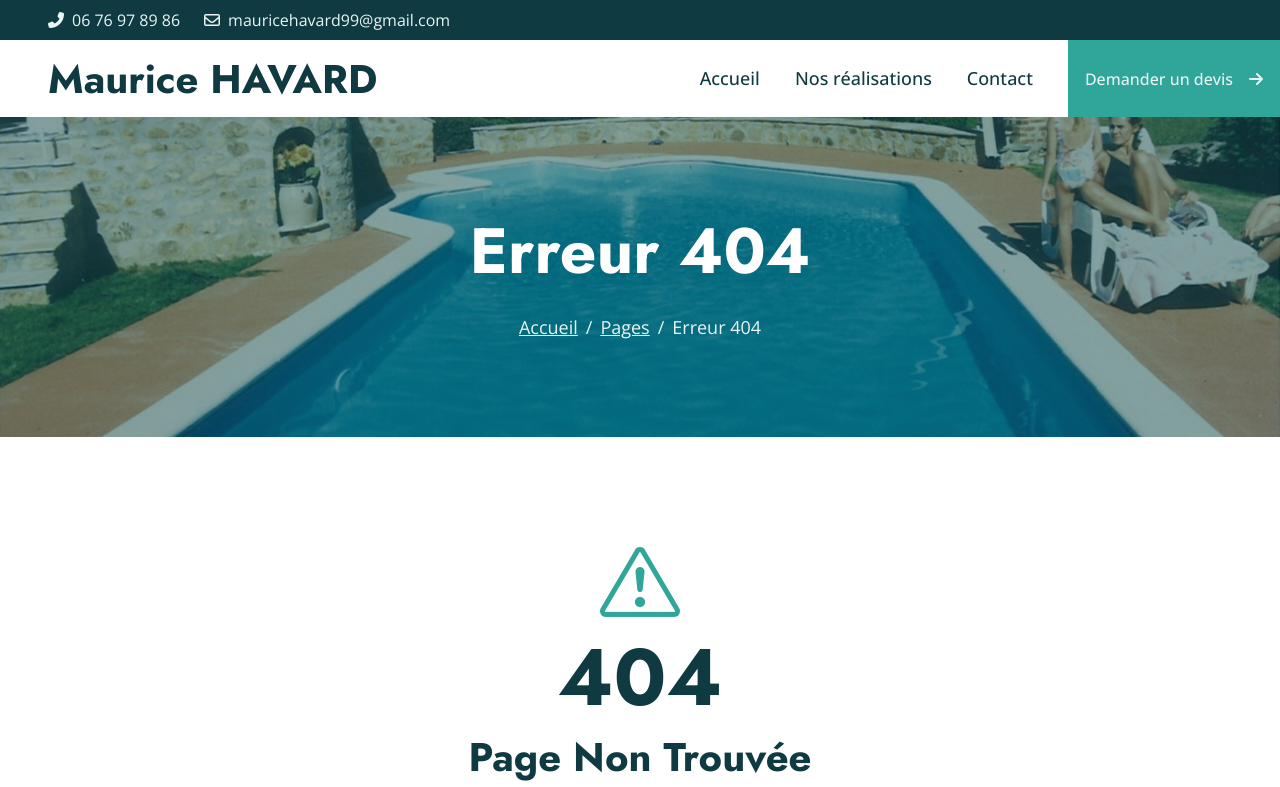
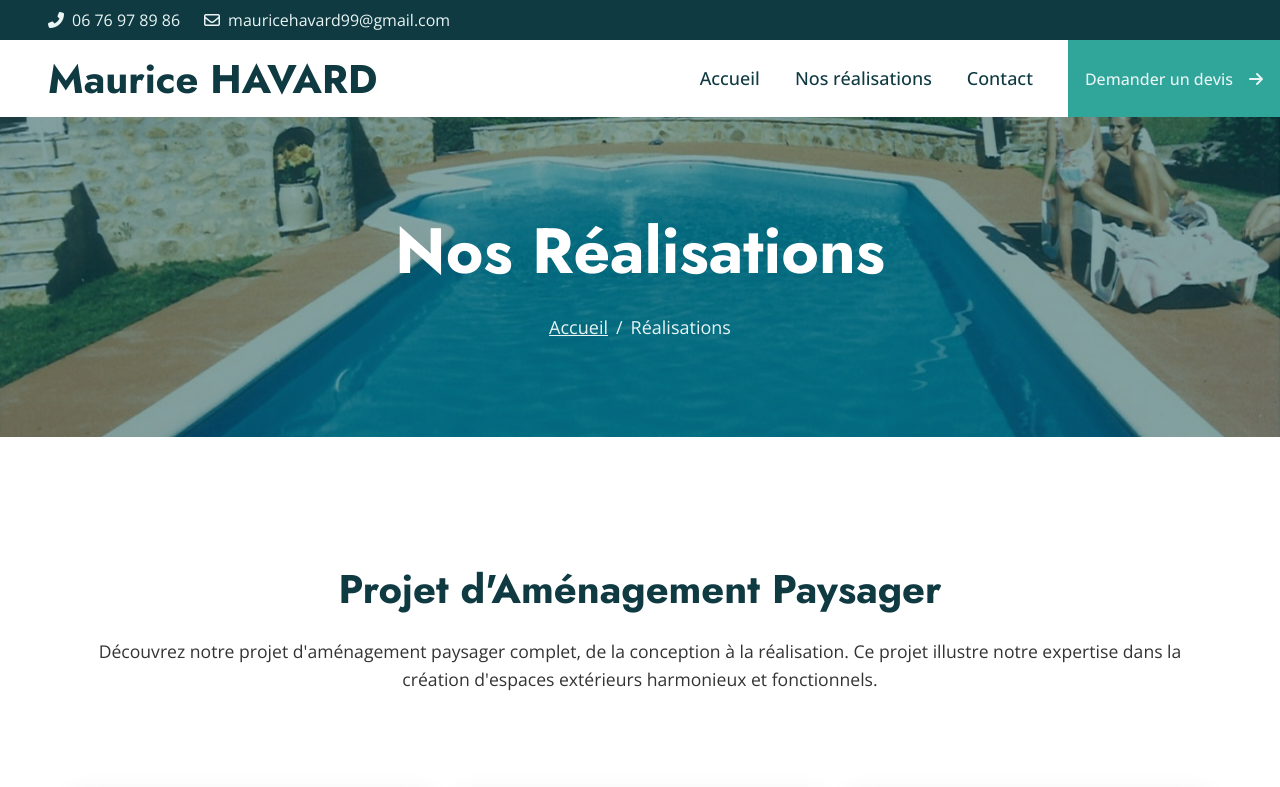
Before and after one commit to MargotRasamy/maurice-havard, a React (Create React App) app: page /maurice-havard/projets in a window 1280 px wide. Shown: the top 787 px of the page. Built offline with nearby package versions, Linux system fonts and the light colour scheme; no server answers.

Commit message:
update links

```diff
--- a/src/App.js
+++ b/src/App.js
@@ -35,9 +35,9 @@ function App() {
           <Navbar />
           <Routes>
             <Route path="/" element={<Home />} />
-            <Route path="/projects" element={<Projects />} />
+            <Route path="/projets" element={<Projects />} />
             <Route path="/contact" element={<Contact />} />
-            <Route path="/quote" element={<Quote />} />
+            <Route path="/devis" element={<Quote />} />
             <Route path="*" element={<NotFound />} />
           </Routes>
           <Footer />
--- a/src/components/Footer.js
+++ b/src/components/Footer.js
@@ -41,8 +41,8 @@ function Footer() {
             <div className="col-lg-3 col-md-6">
               <h4 className="text-white mb-4">Liens Rapides</h4>
               <Link className="btn btn-link" to="/contact">Contact</Link>
-              <Link className="btn btn-link" to="/projects">Nos Réalisations</Link>
-              <Link className="btn btn-link" to="/quote">Devis</Link>
+              <Link className="btn btn-link" to="/projets">Nos Réalisations</Link>
+              <Link className="btn btn-link" to="/devis">Devis</Link>
             </div>
           </div>
         </div>
--- a/src/components/Navbar.js
+++ b/src/components/Navbar.js
@@ -36,7 +36,7 @@ function Navbar() {
             <Link to="/" className={`nav-item nav-link ${location.pathname === '/' ? 'active' : ''}`}>Accueil</Link>
             {/* <Link to="/services" className={`nav-item nav-link ${location.pathname === '/services' ? 'active' : ''}`}>Services</Link> */}
 
-            <Link to="/projects" className={`nav-item nav-link ${location.pathname === '/projects' ? 'active' : ''}`}>Nos réalisations</Link>
+            <Link to="/projets" className={`nav-item nav-link ${location.pathname === '/projects' ? 'active' : ''}`}>Nos réalisations</Link>
 
             {/* Pages Dropdown */}
             {/* <div className="nav-item dropdown">
@@ -47,7 +47,7 @@ function Navbar() {
             </div> */}
 
             <Link to="/contact" className={`nav-item nav-link ${location.pathname === '/contact' ? 'active' : ''}`}>Contact</Link>
-            <Link to="/quote" className="btn btn-primary ctaBtn py-2 px-3 rounded-0 d-none d-lg-block"><span>Demander un devis<i className="fa fa-arrow-right ms-3"></i></span></Link>
+            <Link to="/devis" className="btn btn-primary ctaBtn py-2 px-3 rounded-0 d-none d-lg-block"><span>Demander un devis<i className="fa fa-arrow-right ms-3"></i></span></Link>
           </div>
         </div>
       </nav>
--- a/src/components/Projects/Projects.js
+++ b/src/components/Projects/Projects.js
@@ -260,7 +260,7 @@ function Projects() {
           </div>
         )}
         {!isMobile && showModal && <div className="modal-backdrop show"></div>}
-        <Link to="/projects" className="btn btn-primary p-4 mx-auto d-flex justify-content-center" style={{ maxWidth: "90%", width: "350px" }}><p className="text-center m-0">En voir plus</p></Link>
+        <Link to="/projets" className="btn btn-primary p-4 mx-auto d-flex justify-content-center" style={{ maxWidth: "90%", width: "350px" }}><p className="text-center m-0">En voir plus</p></Link>
       </Container>
     </Container>
   );
--- a/src/pages/Home.js
+++ b/src/pages/Home.js
@@ -213,7 +213,7 @@ function Home() {
                 <h1 className="display-5 mb-4 text-center">Demandez un devis gratuit</h1>
                 <p className="mb-4">Contactez-nous pour obtenir un devis personnalisé pour votre projet d'aménagement paysager ou de création de piscine.</p>
                 <div className="text-center">
-                  <Link to="/quote" className="btn btn-primary py-2 px-2">
+                  <Link to="/devis" className="btn btn-primary py-2 px-2">
                     <Button variant="primary" className="py-3 px-4">Demander un Devis</Button>
                   </Link>
                 </div>
--- a/src/pages/Services.js
+++ b/src/pages/Services.js
@@ -97,7 +97,7 @@ function Services() {
                     </div>
                     <h4 className="mb-3">{service.title}</h4>
                     <p className="mb-4">{service.description}</p>
-                    <Link to="/quote" className="btn btn-sm btn-hover">
+                    <Link to="/devis" className="btn btn-sm btn-hover">
                       <i className="fa fa-plus text-primary me-2"></i>Devis Gratuit
                     </Link>
                   </div>
```
